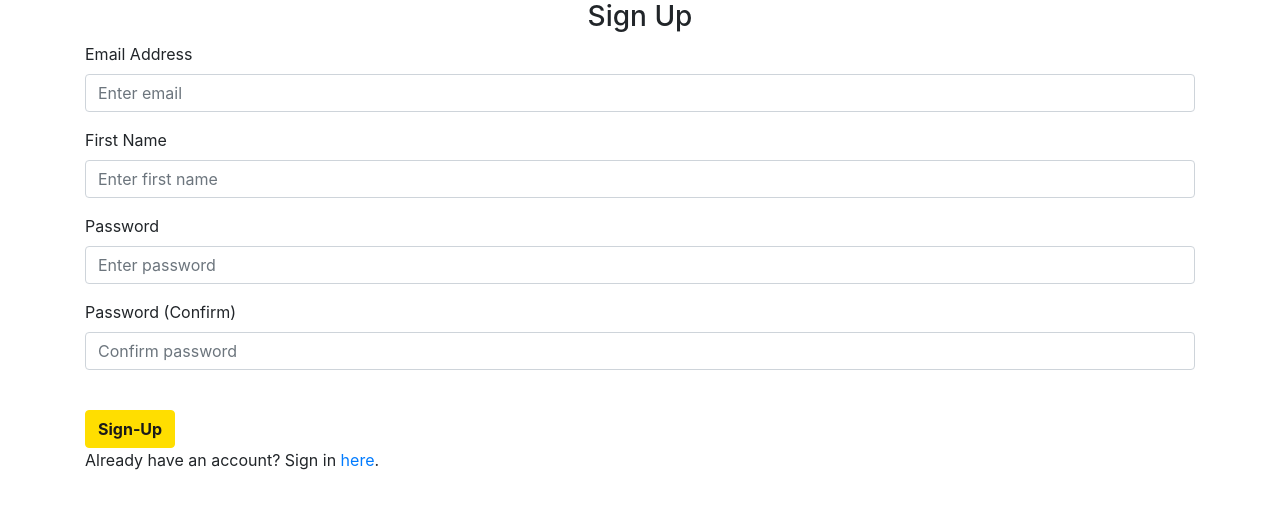
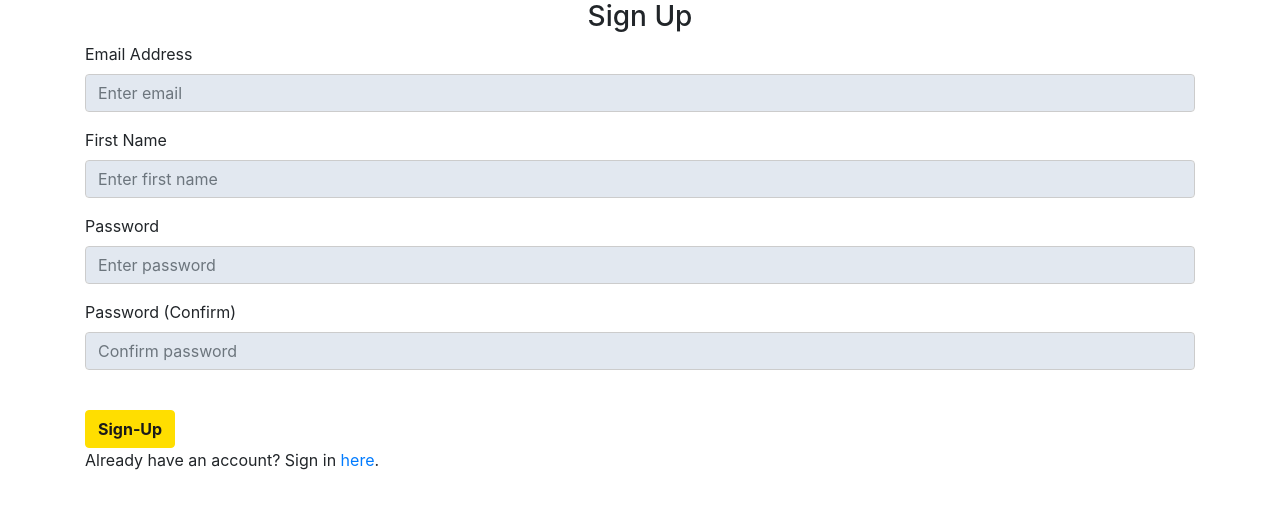
Before and after one commit to lrkc1756/chinese-learning, a Flask app: page /sign-up in a window 1280 px wide. Shown: the part 56-565 px from the top of the page. Run offline with Flask 3, Linux system fonts and the light colour scheme; some libraries are stand-ins or nearby versions.

Commit message:
add: fully functional gray background to form with yellow border

```diff
--- a/website/static/style.css
+++ b/website/static/style.css
@@ -53,3 +53,18 @@
   color: #000;
   box-shadow: none;
 }
+
+
+/*FORM TEXT BACKGROUND*/
+  /* Input field background color for forms */
+  .form-control {
+    background-color: #e2e8f0 !important;
+    border: 1.5px solid #ccc;
+    color: #1a1a1a;
+  }
+
+  .form-control:focus {
+    background-color: #e2e8f0;
+    border-color: #FFDE00; /* optional: green border on focus */
+    box-shadow: none;
+  }
```
